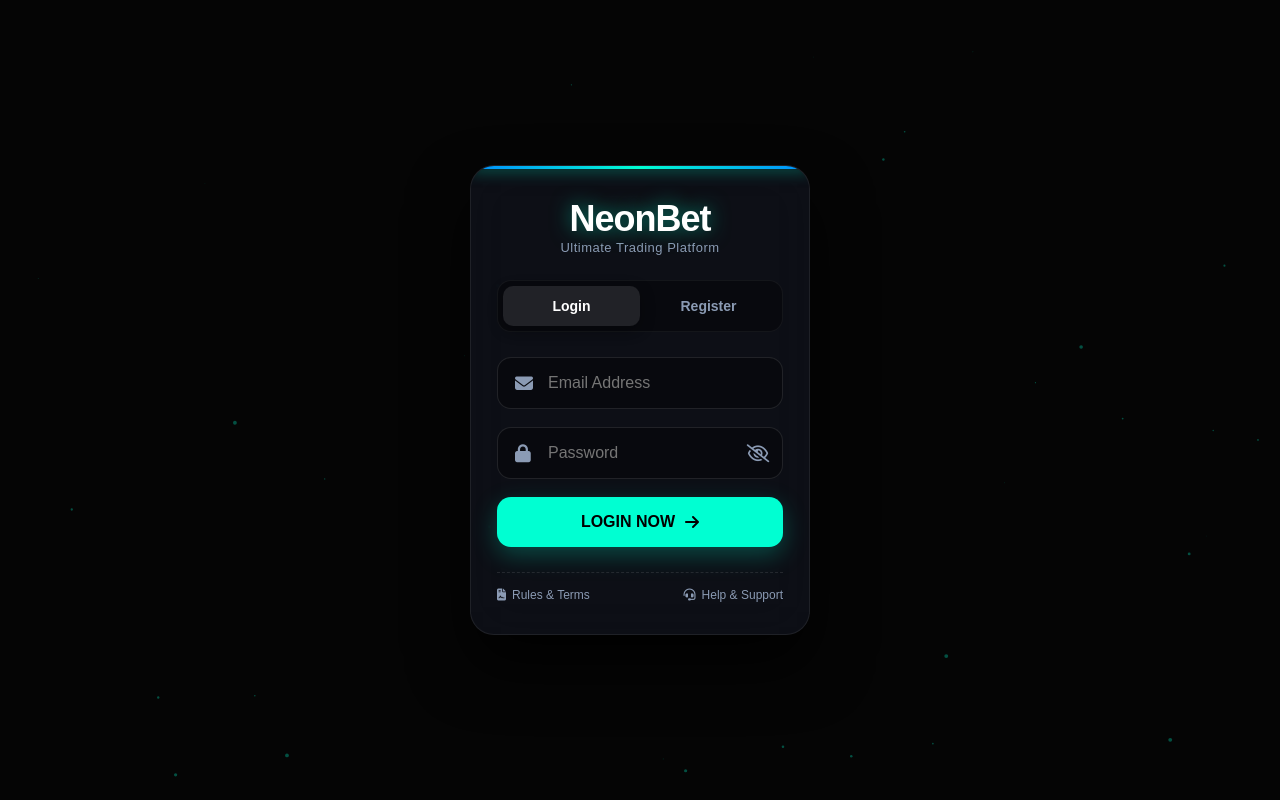
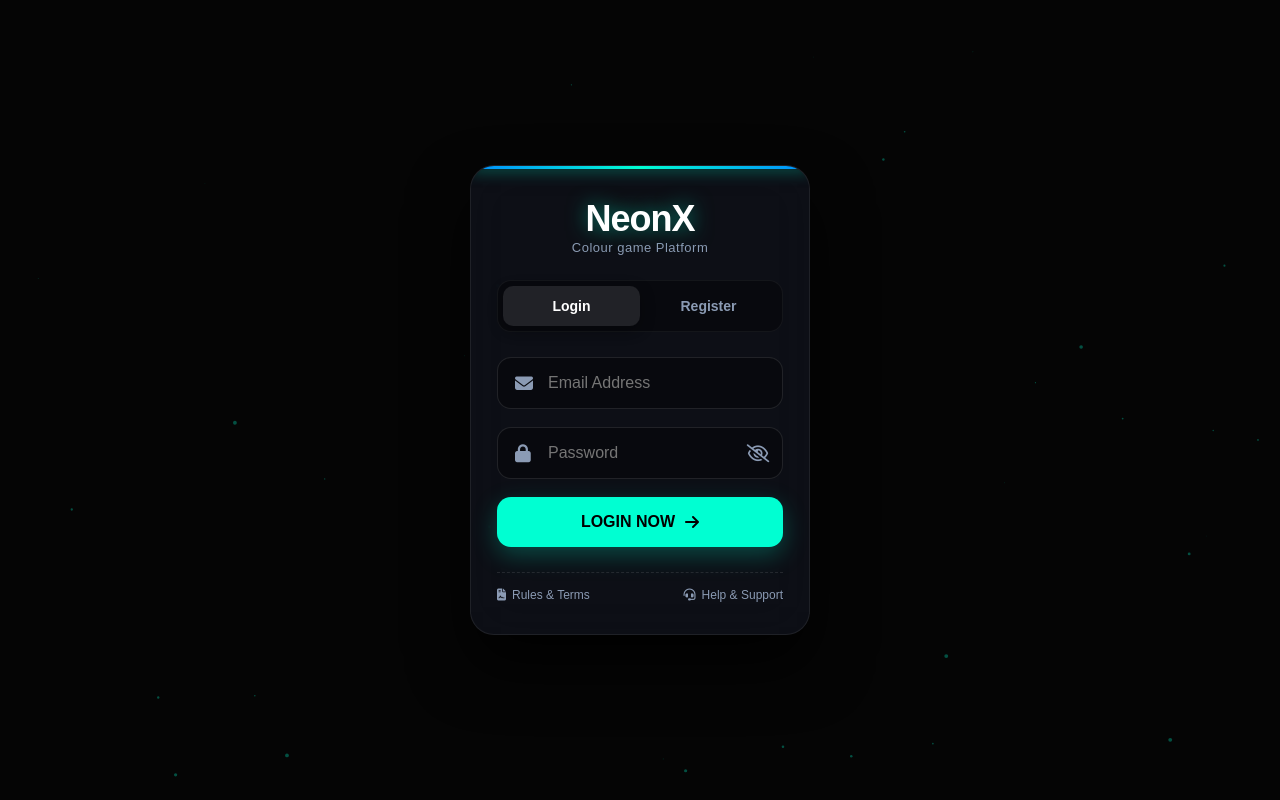
Before and after one commit to neonbet7867-web/NeonBet, a plain HTML site: page index.html in a window 1280 px wide. Drawn offline with Linux system fonts and the light colour scheme.

Commit message:
Add files via upload

```diff
--- a/index.html
+++ b/index.html
@@ -196,8 +196,8 @@
   <div class="login-wrapper">
     <div class="card">
       <div class="header">
-        <div class="brand">NeonBet</div>
-        <div class="subtitle">Ultimate Trading Platform</div>
+        <div class="brand">NeonX</div>
+        <div class="subtitle">Colour game Platform</div>
       </div>
 
       <div class="tabs">
```
Also changed, not shown: dashboard.html (+1 -1 lines).
